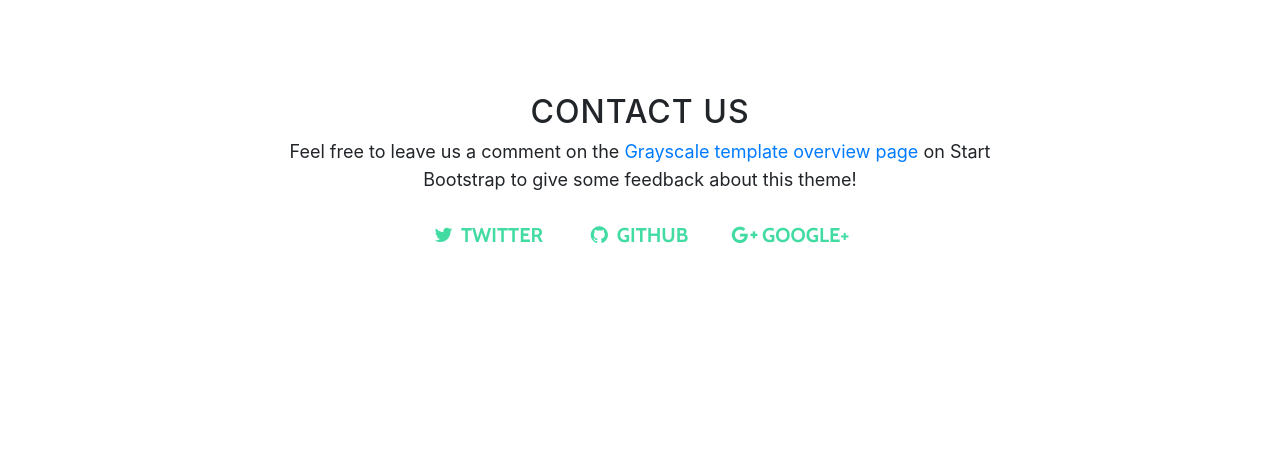
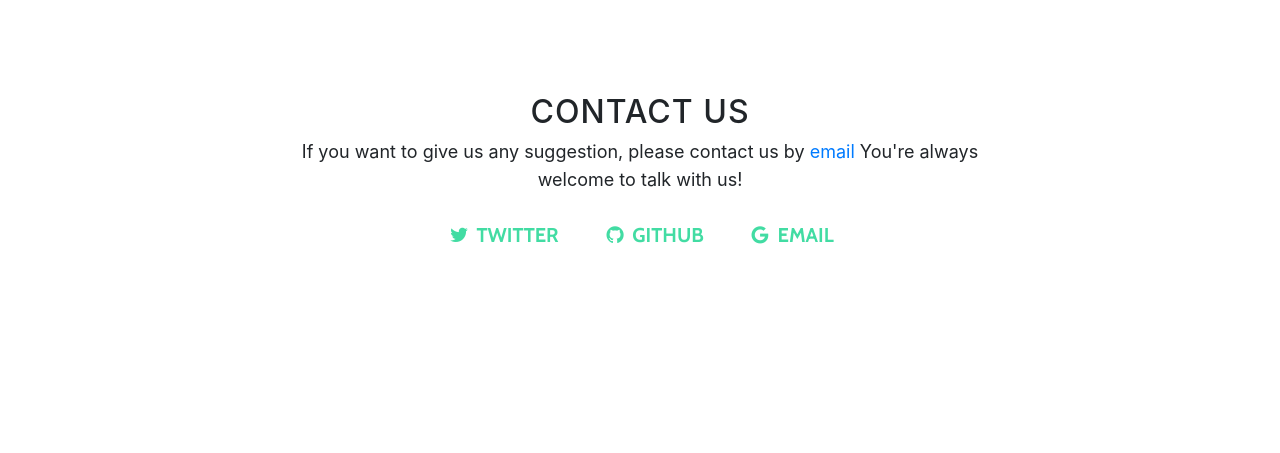
Before and after one commit to gpxlcj/gpxlcj.github.io, a website with bundled scripts: page index.html in a window 1280 px wide. Shown: the part 2480-2933 px from the top of the page. Built offline with nearby package versions, Linux system fonts and the light colour scheme.

Commit message:
update contact

```diff
--- a/index.html
+++ b/index.html
@@ -101,9 +101,9 @@
         <div class="row">
           <div class="col-lg-8 mx-auto">
             <h2>Contact Us</h2>
-            <p>Feel free to leave us a comment on the
-              <a href="http://startbootstrap.com/template-overviews/grayscale/">Grayscale template overview page</a>
-              on Start Bootstrap to give some feedback about this theme!</p>
+            <p>If you want to give us any suggestion, please contact us by
+              <a href="mailto:gou0222@cs.nctu.edu.tw">email</a>
+              You're always welcome to talk with us!</p>
             <ul class="list-inline banner-social-buttons">
               <li class="list-inline-item">
                 <a href="#" class="btn btn-default btn-lg">
@@ -118,9 +118,9 @@
                 </a>
               </li>
               <li class="list-inline-item">
-                <a href="https://plus.google.com/+Startbootstrap/posts" class="btn btn-default btn-lg">
-                  <i class="fa fa-google-plus fa-fw"></i>
-                  <span class="network-name">Google+</span>
+                <a href="mailto:gou0222@cs.nctu.edu.tw" class="btn btn-default btn-lg">
+                  <i class="fa fa-google fa-fw"></i>
+                  <span class="network-name">Email</span>
                 </a>
               </li>
             </ul>
```
